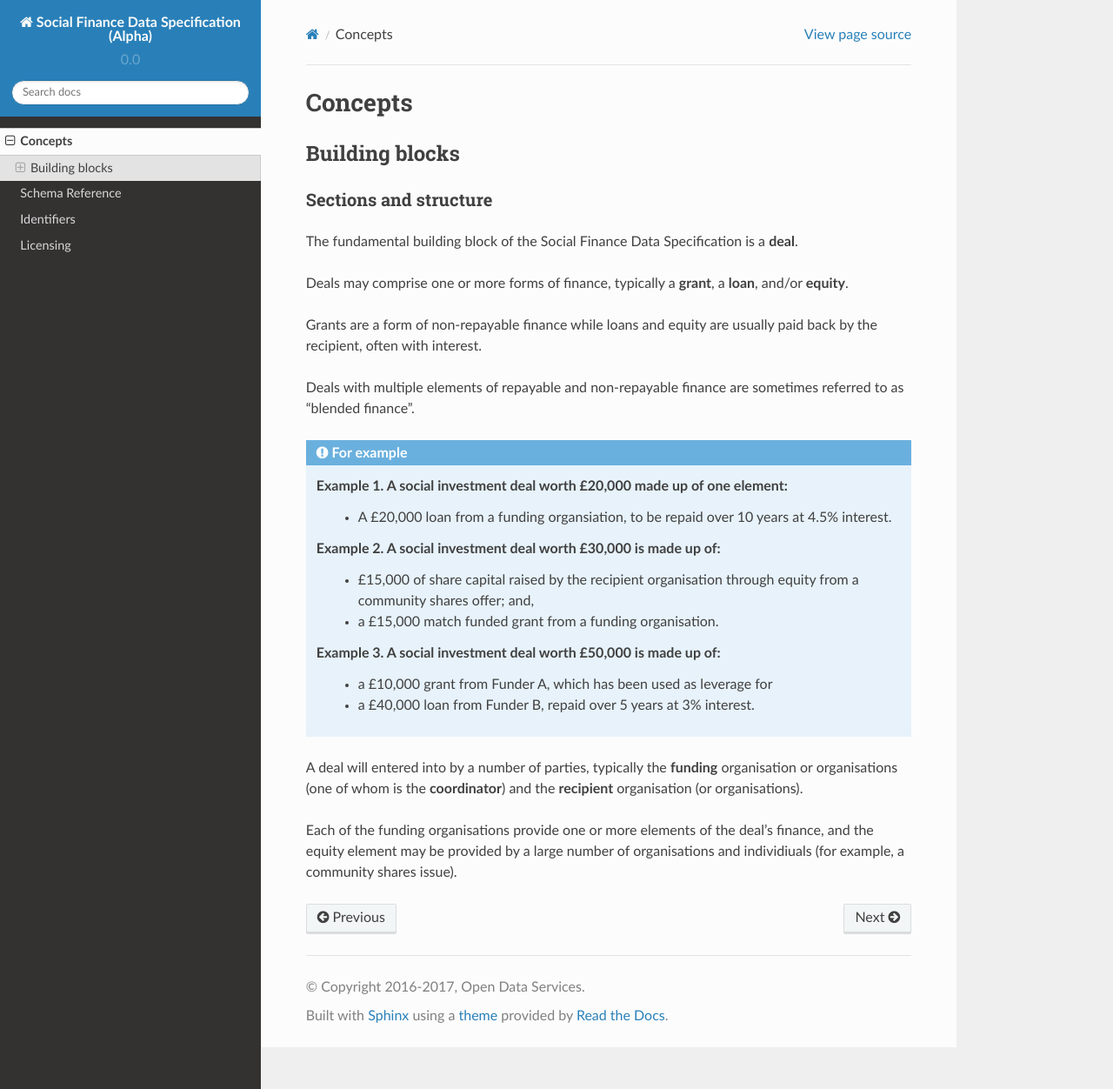
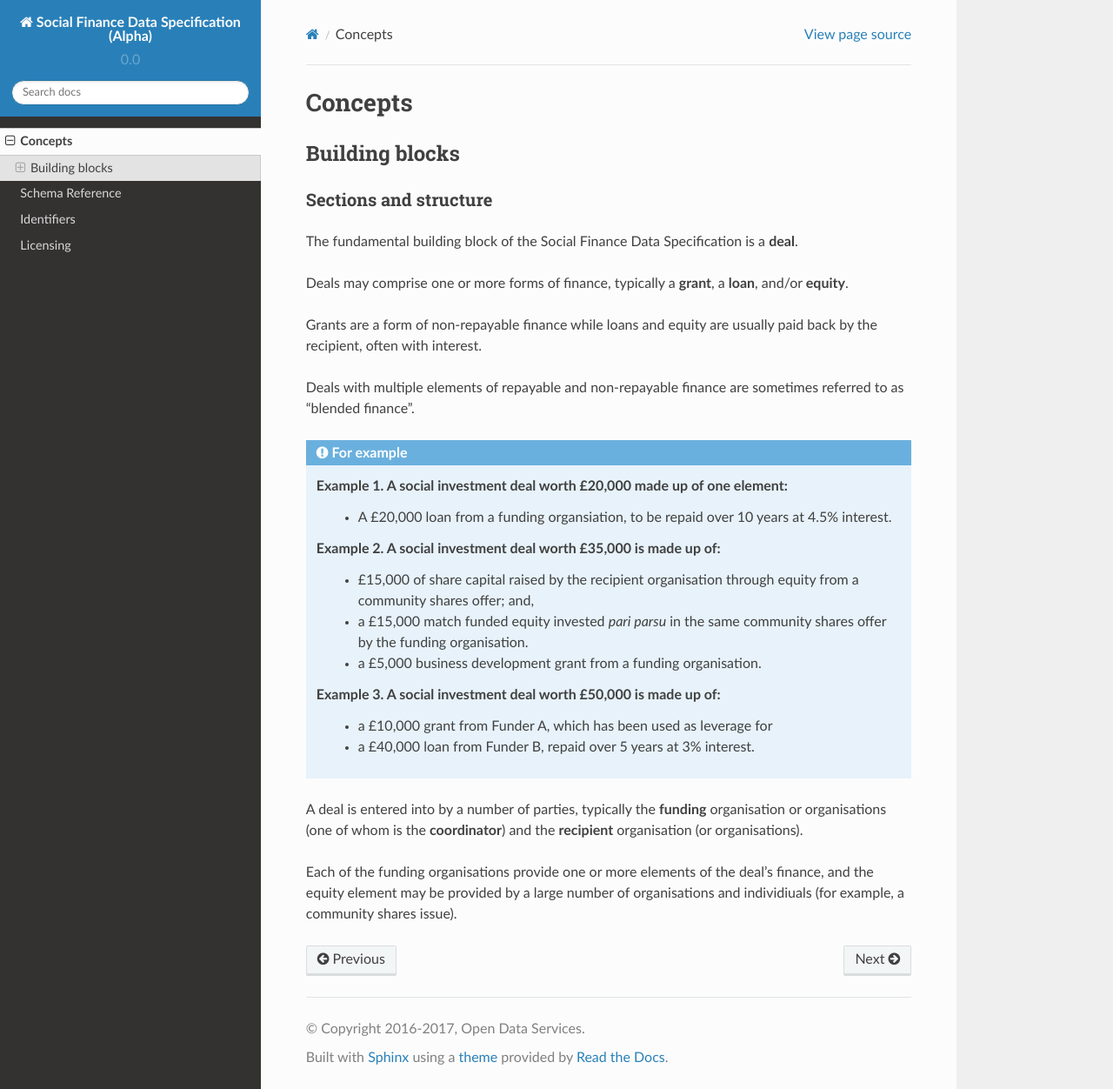
Before and after one commit to SocialEconomyDataLab/spec, a Sphinx documentation site: the page built from docs/concepts/index.md, in a window 1280 px wide and 1252 px high. Shown: the whole window at 87% size. Built offline with Sphinx 7.4.7 and the Read the Docs theme 2.0.0, drawn with Linux system fonts in a browser that asks for light colours.

Commit message:
equity example modified to match structure of existing deals

````diff
--- a/docs/concepts/index.md
+++ b/docs/concepts/index.md
@@ -20,9 +20,10 @@ Deals with multiple elements of repayable and non-repayable finance are sometime
   Example 1. A social investment deal worth £20,000 made up of one element:
     * A £20,000 loan from a funding organsiation, to be repaid over 10 years at 4.5% interest.
 
-  Example 2. A social investment deal worth £30,000 is made up of:
+  Example 2. A social investment deal worth £35,000 is made up of:
     * £15,000 of share capital raised by the recipient organisation through equity from a community shares offer; and,
-    * a £15,000 match funded grant from a funding organisation.
+    * a £15,000 match funded equity invested *pari parsu* in the same community shares offer by the funding organisation.
+    * a £5,000 business development grant from a funding organisation.
 
   Example 3. A social investment deal worth £50,000 is made up of:
     * a £10,000 grant from Funder A, which has been used as leverage for
@@ -30,6 +31,6 @@ Deals with multiple elements of repayable and non-repayable finance are sometime
 
 ```
 
-A deal will entered into by a number of parties, typically the **funding** organisation or organisations (one of whom is the **coordinator**) and the **recipient** organisation (or organisations).
+A deal is entered into by a number of parties, typically the **funding** organisation or organisations (one of whom is the **coordinator**) and the **recipient** organisation (or organisations).
 
 Each of the funding organisations provide one or more elements of the deal's finance, and the equity element may be provided by a large number of organisations and individiuals (for example, a community shares issue).
````
